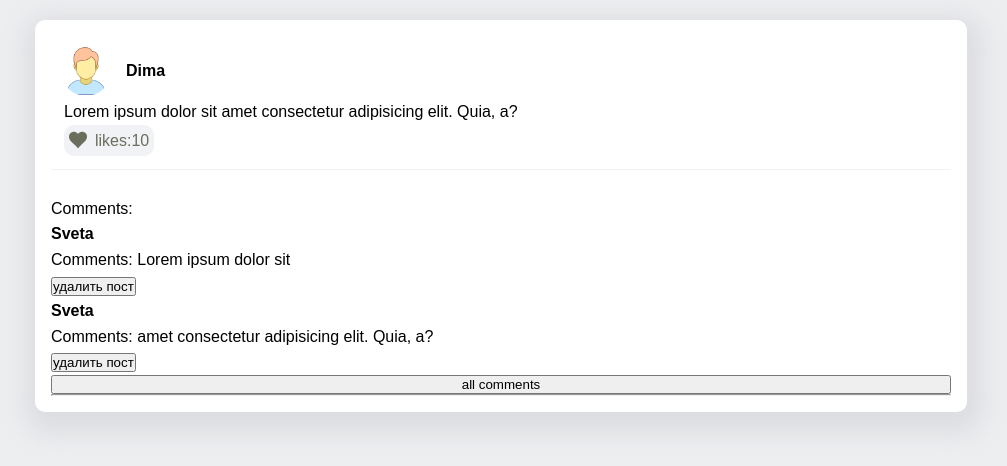
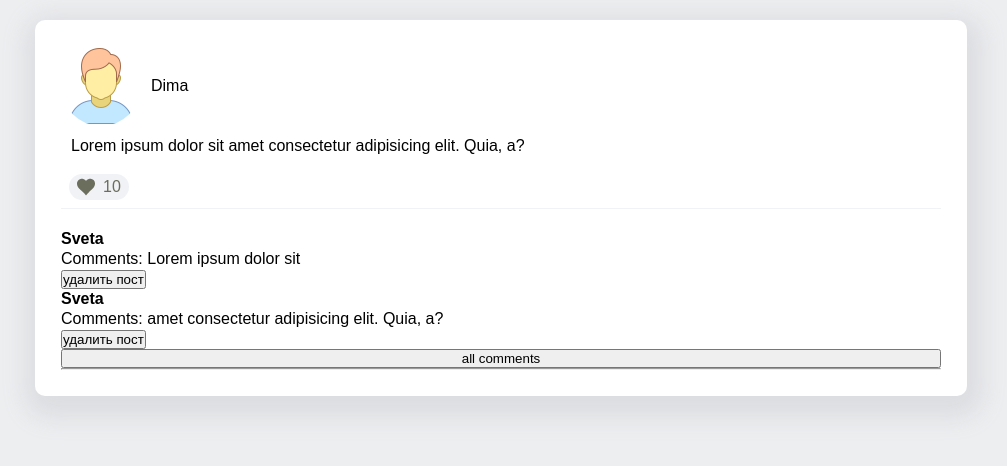
Before and after one commit to LenaRybinskova/normalizing-state-redux, a React (Create React App) app: page / in a window 1280 px wide. Shown: the top 466 px of the page, without its empty margins (139-1146 px from the left). Built offline with nearby package versions, Linux system fonts and the light colour scheme.

Commit message:
PostContainer

```diff
--- a/src/features/posts/components/Comment.tsx
+++ b/src/features/posts/components/Comment.tsx
@@ -1,25 +1,37 @@
-import React from 'react';
-import {useSelector} from 'react-redux';
-import {AppRootStateType, useAppDispatch} from 'features/app/store';
-import {CommentType, deletePostComment} from 'features/posts/comments-reducer';
-import {AuthorAPIType} from 'api/apiPosts';
+import React from "react";
+import { useSelector } from "react-redux";
+import { AppRootStateType, useAppDispatch } from "features/app/store";
+import {
+  CommentType,
+  deletePostComment
+} from "features/posts/comments-reducer";
+import { AuthorAPIType } from "api/apiPosts";
+import styled from "styled-components";
+
+const CommentContainer = styled.li`
+`;
 
 type Props = {
-    id: number,
-    postId:number
-}
+  id: number;
+  postId: number;
+};
 
-export const Comment = ({id, postId}: Props) => {
-    const comment = useSelector<AppRootStateType, CommentType>(state => state.comments.byId[id])
-    const authorComment = useSelector<AppRootStateType, AuthorAPIType>(state => state.authors.byId[comment.authorId])
-    const dispatch = useAppDispatch()
+export const Comment = ({ id, postId }: Props) => {
+  const comment = useSelector<AppRootStateType, CommentType>(
+    (state) => state.comments.byId[id]
+  );
+  const authorComment = useSelector<AppRootStateType, AuthorAPIType>(
+    (state) => state.authors.byId[comment.authorId]
+  );
+  const dispatch = useAppDispatch();
 
-
-    return (
-        <li>
-            <b>{authorComment.name}</b>
-            <div>Comments: {comment.text}</div>
-            <button onClick={() => dispatch(deletePostComment(postId,id))}>удалить пост</button>
-        </li>
-    );
+  return (
+    <CommentContainer>
+      <b>{authorComment.name}</b>
+      <div>Comments: {comment.text}</div>
+      <button onClick={() => dispatch(deletePostComment(postId, id))}>
+        удалить пост
+      </button>
+    </CommentContainer>
+  );
 };
--- a/src/features/posts/components/Post.tsx
+++ b/src/features/posts/components/Post.tsx
@@ -6,7 +6,7 @@ import { updateAuthor } from "features/posts/authors-reducer";
 import { Comment } from "features/posts/components/Comment";
 import { fetchPostComment } from "features/posts/comments-reducer";
 import styled from "styled-components";
-import likeIcon from "../../../assets/icons/like.svg";
+import { ReactComponent as LikeIcon } from "../../../assets/icons/like.svg";
 
 type Props = {
   postId: number;
@@ -15,51 +15,82 @@ type Props = {
 const PostContainer = styled.div`
   display: flex;
   flex-direction: column;
+  justify-content: flex-start;
+  padding: 10px;
 `;
-
 const PostHeader = styled.div`
   display: flex;
   flex-direction: column;
   justify-content: flex-start;
-  padding: 10px;
-  //   background-color: bisque;
 `;
 
-const CommnetsPost = styled.div`
+const PostComments = styled.div`
   display: flex;
   flex-direction: column;
+  justify-content: flex-start;
 `;
 
 const PostTitle = styled.div`
   display: flex;
   flex-direction: row;
-  gap: 15px;
   align-items: center;
 
   & img {
-    width: 50px;
+    width: 80px;
+    height: 80px;
     border-radius: 50%;
+  }
+
+  & span {
+    padding: 10px 10px;
+    cursor: pointer;
+  }
+
+  & span:hover {
+    color: var(--text-color-hover);
   }
 `;
 
+const StyledTextarea = styled.textarea`
+  width: 100%;
+  height: 40px;
+  font-family: var(--primary-font);
+  font-size: var(--font-size);
+  border: none;
+  line-height: 20px;
+  padding: 10px 10px;
+  resize: none;
+  box-sizing: border-box;
+  overflow: hidden;
+  background-color: var(--background-like-color);
+
+  border-radius: 15px;
+`;
 const PostText = styled.div`
   display: flex;
   flex-direction: column;
-  justify-content: flex-start;
-  padding: 3px;
+
+  & span {
+    padding: 10px 10px;
+    cursor: pointer;
+  }
+
+  & span:hover {
+    color: var(--text-color-hover);
+  }
 `;
-
-const Likes = styled.span`
+const Likes = styled.div`
   display: flex;
   flex-direction: row;
   justify-content: center;
   align-items: center;
   gap: 8px;
   background-color: var(--background-like-color);
-  padding: 3px 5px;
+  padding: 3px 8px;
   width: fit-content;
-  border-radius: 10px;
+  border-radius: 15px;
   color: var(--background-like-text-color);
+  margin: 8px 8px;
 
   & svg {
     width: 18px;
@@ -68,11 +99,9 @@ const Likes = styled.span`
     fill: currentColor;
   }
 `;
-
 const Line = styled.div`
   border-bottom: 1px solid var(--background-like-color);
 `;
-
 export const Post = ({ postId }: Props) => {
   const post = useSelector<AppRootStateType, PostType>(
     (state) => state.posts.byId[postId]
@@ -97,22 +126,24 @@ export const Post = ({ postId }: Props) => {
         <PostTitle>
           <img src={author.avatar} />
           {!editMode ? (
-            <b
+            <span
               onClick={() => {
                 setEditMode(true);
               }}
             >
               {name}
-            </b>
+            </span>
           ) : (
-            <textarea
+            <StyledTextarea
               value={name}
-              onChange={(e) => setName(e.target.value)}
+              onChange={(e: React.ChangeEvent<HTMLTextAreaElement>) =>
+                setName(e.target.value)
+              }
               onBlur={() => {
                 dispatch(updateAuthor(author.id, name));
                 setEditMode(false);
               }}
-            ></textarea>
+            ></StyledTextarea>
           )}
         </PostTitle>
 
@@ -120,46 +151,10 @@ export const Post = ({ postId }: Props) => {
           {!editMode && (
             <span onDoubleClick={() => setEditMode(true)}>{text}</span>
           )}
-          <Likes>
-            <svg
-              version="1.0"
-              xmlns="http://www.w3.org/2000/svg"
-              width="1280.000000pt"
-              height="1189.000000pt"
-              viewBox="0 0 1280.000000 1189.000000"
-              preserveAspectRatio="xMidYMid meet"
-            >
-              <metadata>
-                Created by potrace 1.15, written by Peter Selinger 2001-2017
-              </metadata>
-              <g
-                transform="translate(0.000000,1189.000000) scale(0.100000,-0.100000)"
-                fill="currentColor"
-                stroke="none"
-              >
-                <path
-                  d="M3250 11884 c-25 -2 -106 -11 -180 -20 -1485 -172 -2704 -1295 -3001
--2764 -133 -660 -67 -1507 171 -2223 252 -753 675 -1411 1397 -2172 342 -360
-634 -630 1588 -1470 231 -203 488 -430 570 -505 1024 -920 1735 -1692 2346
--2547 l130 -183 132 0 132 1 130 192 c557 822 1212 1560 2185 2461 191 178
-408 373 1027 923 956 852 1445 1343 1841 1850 643 825 968 1603 1064 2553 19
-196 17 665 -5 835 -105 805 -441 1497 -998 2054 -557 557 -1250 894 -2054 998
--193 24 -613 24 -810 0 -733 -93 -1379 -387 -1920 -874 -191 -172 -406 -417
--535 -610 -30 -45 -57 -82 -60 -82 -3 0 -30 37 -60 82 -129 193 -344 438 -535
-610 -531 478 -1170 773 -1878 867 -146 20 -562 34 -677 24z"
-                />
-              </g>
-            </svg>
-            likes:{post.likes}
-          </Likes>
-        </PostText>
-      </PostHeader>
-      <Line></Line>
-      <CommnetsPost>
           {editMode && (
-          <textarea
+            <StyledTextarea
               value={text}
-            onChange={(event) => {
+              onChange={(event: React.ChangeEvent<HTMLTextAreaElement>) => {
                 setText(event.currentTarget.value);
               }}
               onBlur={() => {
@@ -168,11 +163,19 @@ export const Post = ({ postId }: Props) => {
               }}
             >
               {text}
-          </textarea>
+            </StyledTextarea>
           )}
+          <Likes>
+            <LikeIcon />
+            {post.likes}
+          </Likes>
+        </PostText>
+      </PostHeader>
+      <Line></Line>
+
+      <PostComments>
         <br />
 
-        <div>Comments:</div>
         <ul>
           {post.commentsIds.map((id) => (
             <Comment key={id} id={id} postId={postId} />
@@ -181,7 +184,7 @@ export const Post = ({ postId }: Props) => {
         <button onClick={() => dispatch(fetchPostComment(postId))}>
           all comments
         </button>
-      </CommnetsPost>
+      </PostComments>
 
       <hr />
     </PostContainer>
--- a/src/styles/GlobalStyles.ts
+++ b/src/styles/GlobalStyles.ts
@@ -13,15 +13,21 @@ export const GlobalStyles = createGlobalStyle`
     font-size: 16px;
 }
 
+textarea {
+  all: unset; /* Или используйте сброс вручную */
+  box-sizing: border-box;
+}
+
 :root {
     --font-size: 16px;
     --primary-font: 'Nunito Sans', sans-serif;
-    --base-line-height: 1.6;
+    --base-line-height: 20px;
     --background-color: #edeef0;
     --background-post-color: #ffffff;
     --background-like-color:#f0f2f5;
     --background-like-text-color:#6b6d5d;
     --text-color:#000001;
+    --text-color-hover:#5184bf;
 }
 
 body {
```
Lines whose indentation alone changed are shown as unchanged.
